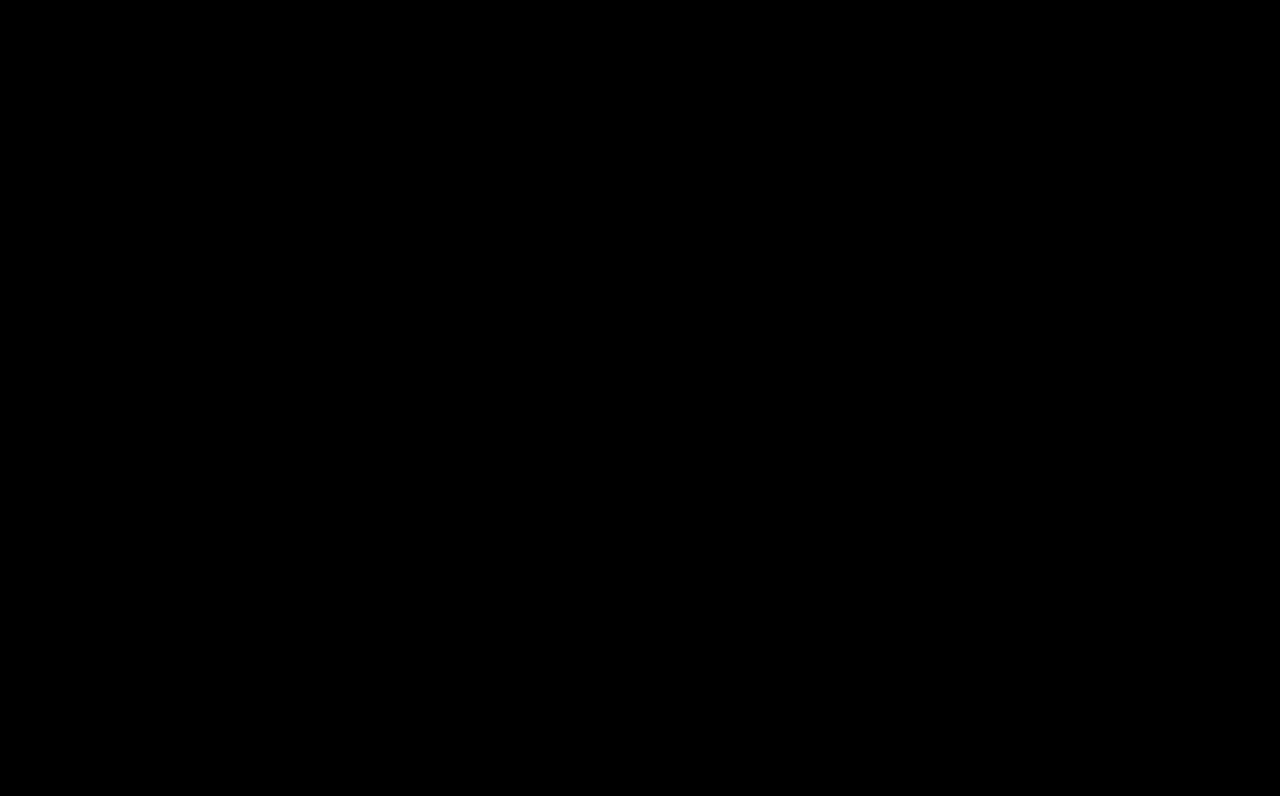
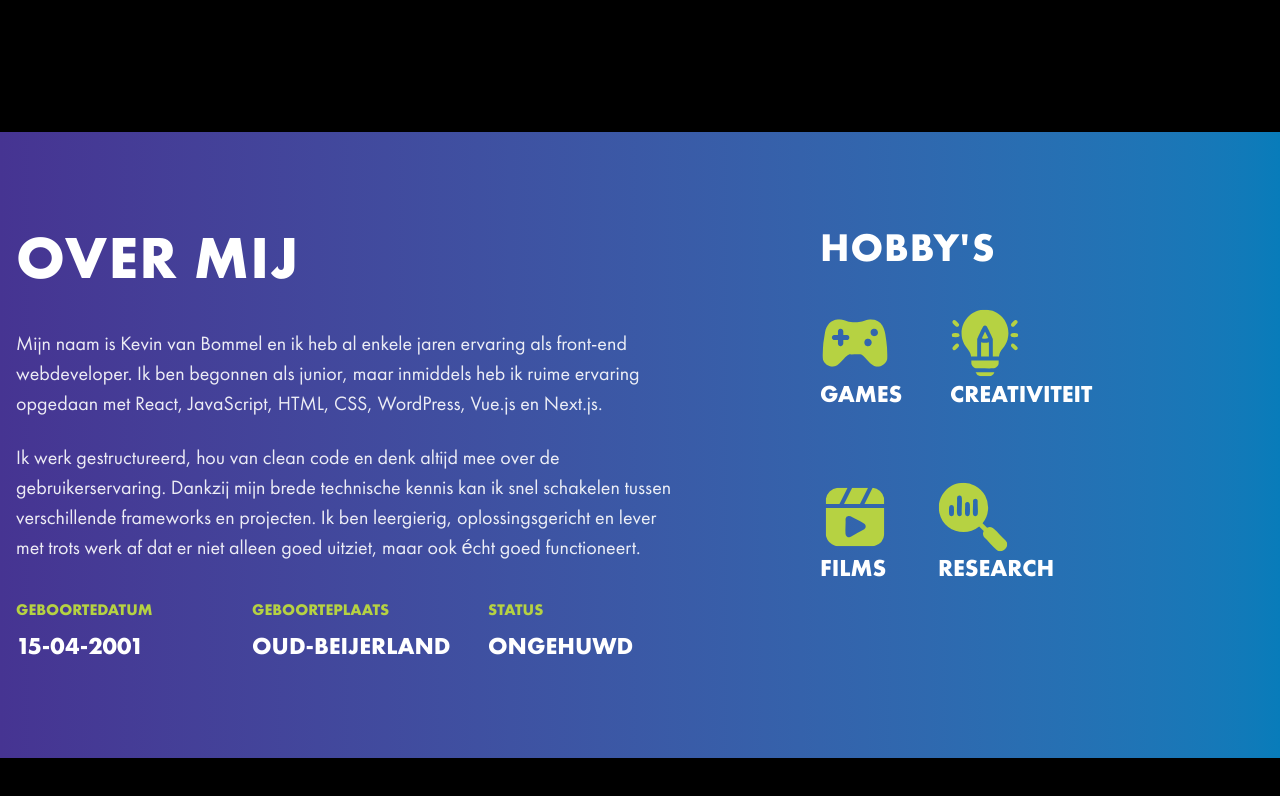
Before and after one commit to Kevayy/portfolio, a Next.js app: page / in a window 1280 px wide. Shown: the part 636-1432 px from the top of the page. Before the commit the page ends 816 px from the top, so only its background shows below. Built offline with nearby package versions, Linux system fonts and the light colour scheme.

Commit message:
Add about and change Hero

```diff
--- a/app/page.tsx
+++ b/app/page.tsx
@@ -1,3 +1,4 @@
+import { About } from "@/components/About";
 import { Hero } from "@/components/Hero";
 import Navbar from "@/components/Navbar";
 
@@ -7,6 +8,7 @@ export default function Home() {
       <Navbar />
       <div className="pt-32 pb-12 flex flex-col items-center justify-center">
         <Hero />
+        <About />
       </div>
     </div>
   );
--- /dev/null
+++ b/components/About.tsx
@@ -0,0 +1,83 @@
+import React from "react";
+
+export const About = () => {
+    return (
+        <div
+        id="about"
+        className="relative w-full bg-linear-90 from-violet to-blue text-white"
+        >
+        <div className="mx-auto max-w-7xl px-4 py-16 md:py-24">
+            <div className="grid gap-12 lg:grid-cols-12">
+                <div className="lg:col-span-7 flex flex-col lg:block items-center">
+                    <h2 className="font-bold uppercase tracking-wide text-4xl sm:text-5xl md:text-6xl">
+                        Over mij
+                    </h2>
+
+                    <div className="mt-10 space-y-6 max-w-prose text-white/90 text-base sm:text-lg leading-relaxed">
+                        <p className="text-base">
+                            Mijn naam is Kevin van Bommel en ik heb al enkele jaren ervaring als front-end
+                            webdeveloper. Ik ben begonnen als junior, maar inmiddels heb ik ruime ervaring
+                            opgedaan met React, JavaScript, HTML, CSS, WordPress, Vue.js en Next.js.
+                        </p>
+                        <p className="text-base">
+                            Ik werk gestructureerd, hou van clean code en denk altijd mee over de
+                            gebruikerservaring. Dankzij mijn brede technische kennis kan ik snel schakelen
+                            tussen verschillende frameworks en projecten. Ik ben leergierig, oplossingsgericht
+                            en lever met trots werk af dat er niet alleen goed uitziet, maar ook écht goed
+                            functioneert.
+                        </p>
+                    </div>
+
+                    <div className="mt-9 grid sm:grid-cols-3">
+                        <div>
+                            <p className="text-green font-bold uppercase">
+                            Geboortedatum
+                            </p>
+                            <p className="mt-2 text-2xl font-extrabold uppercase">
+                            15-04-2001
+                            </p>
+                        </div>
+                        <div>
+                            <p className="text-green font-bold uppercase">
+                            Geboorteplaats
+                            </p>
+                            <p className="mt-2 text-2xl font-extrabold uppercase">
+                            Oud-Beijerland
+                            </p>
+                        </div>
+                        <div>
+                            <p className="text-green font-bold uppercase">Status</p>
+                            <p className="mt-2 text-2xl font-bold uppercase">Ongehuwd</p>
+                        </div>
+                    </div>
+                </div>
+
+                <div className="lg:col-span-5 lg:pl-12 flex flex-col lg:block items-center">
+                    <h3 className="font-extrabold uppercase tracking-wide text-3xl sm:text-4xl md:text-5xl">Hobby's</h3>
+
+                    <ul className="flex gap-12 mt-10 space-y-8">
+                    <li className=" gap-4">
+                        <img src="/assets/icon-games.svg" />
+                        <span className="text-xl sm:text-2xl font-bold uppercase">Games</span>
+                    </li>
+                    <li className="items-center gap-4">
+                        <img src="/assets/icon-creativity.svg" />
+                        <span className="text-xl sm:text-2xl font-bold uppercase">Creativiteit</span>
+                    </li>
+                    </ul>
+                    <ul className="flex gap-12 mt-10 space-y-8">
+                    <li className="items-center gap-4">
+                        <img src="/assets/icon-films.svg" />
+                        <span className="text-xl sm:text-2xl font-bold uppercase">Films</span>
+                    </li>
+                    <li className="items-center gap-4">
+                        <img src="/assets/icon-research.svg" />
+                        <span className="text-xl sm:text-2xl font-bold uppercase">Research</span>
+                    </li>
+                    </ul>
+                </div>
+            </div>
+        </div>
+        </div>
+    );
+};
--- a/components/Hero.tsx
+++ b/components/Hero.tsx
@@ -10,7 +10,8 @@ export const Hero = () => {
         <p className="text-xl sm:text-2xl md:text-4xl lg:text-6xl font-medium mt-2 uppercase">
           <span className="text-green">Web</span> <span className="text-blue">Developer</span>
         </p>
-        <div className="mt-8 h-2.5 bg-linear-90 from-violet via-blue to-green self-center lg:self-start shrink-0 grow-0 basis-auto w-96 sm:w-64 md:w-80 lg:w-[564px] max-w-full" />        <p className="mt-6 lg:mt-10 font-light text-white leading-relaxed text-base sm:text-lg md:text-xl lg:text-2xl break-words">
+        <div className="mt-8 h-2.5 bg-linear-90 from-violet via-blue to-green self-center lg:self-start shrink-0 grow-0 basis-auto w-96 sm:w-64 md:w-80 lg:w-[564px] max-w-full" />
+        <p className="mt-6 lg:mt-10 font-light text-white leading-relaxed text-base sm:text-lg md:text-xl lg:text-2xl break-words">
           Applicatieontwikkelaar. Nieuwsgierig, zowel zelfstandig als een teamplayer.
         </p>
       </div>
--- a/styles/globals.css
+++ b/styles/globals.css
@@ -42,6 +42,9 @@
   --color-blue: #087CBA;
   --color-violet: #463492;
   --color-silver: #B9B9B9
+  --text-*: initial;
+  --text-base: 20px;
+  --text-5xl: 40px;
 }
 
 body {
```
